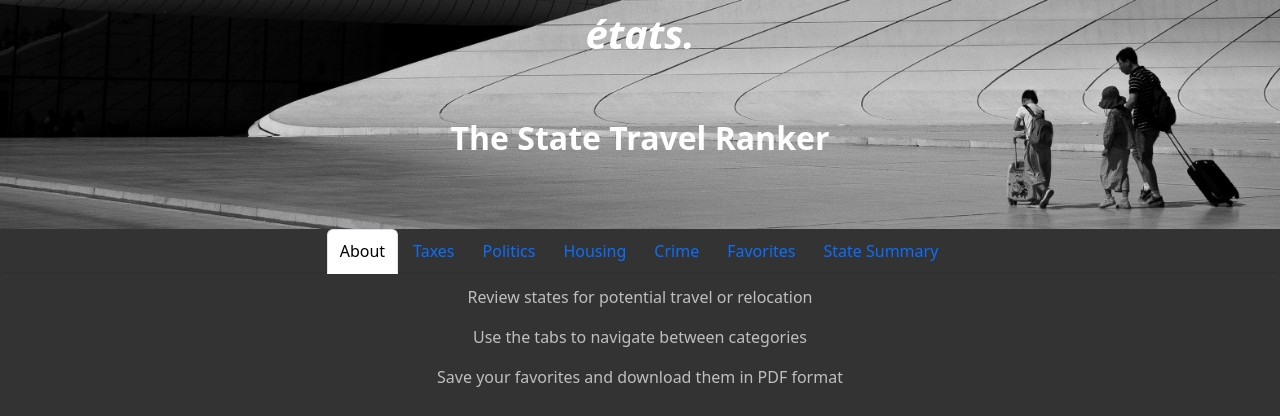
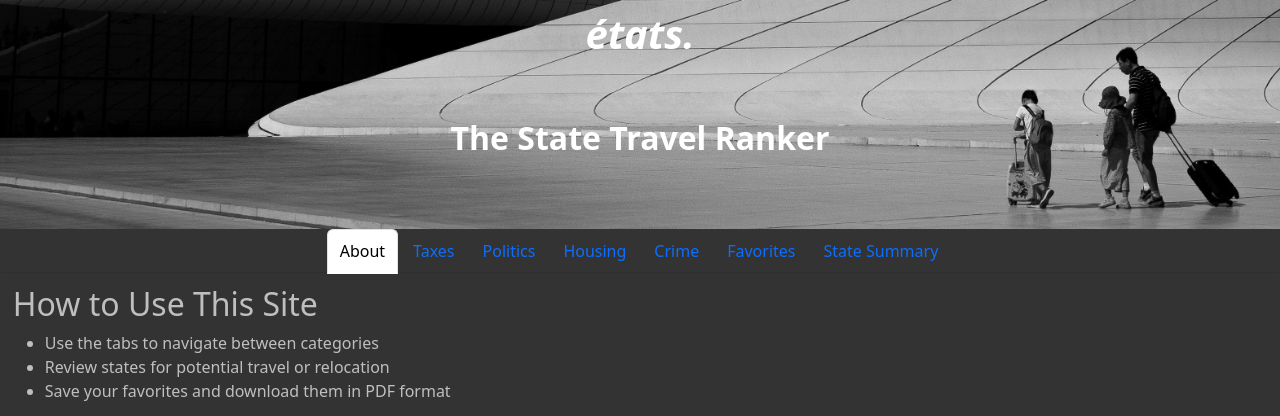
Before and after one commit to josh-on-github/etats, a Django app: page /etats/ in a window 1280 px wide. Shown: the top 416 px of the page. Run offline with Django 4.2, Linux system fonts and the light colour scheme; data comes from the database, SQL or seed files in the repository; data that the repository does not hold is empty; some libraries are stand-ins or nearby versions.

Commit message:
added a how-to image and created a new list for site use instructions

```diff
--- a/capstone/etats/static/etats/styles.css
+++ b/capstone/etats/static/etats/styles.css
@@ -105,7 +105,7 @@ body {
 }
 
 
-.taxes-img, .politics-img, .housing-img, .crime-img {
+.taxes-img, .politics-img, .housing-img, .crime-img, .use-img {
     background-size: contain;
     background-repeat: no-repeat;
     height: 40vh;
@@ -113,7 +113,7 @@ body {
     display: flex;
 }
 
-.taxes-list, .politics-list, .housing-list, .crime-list {
+.taxes-list, .politics-list, .housing-list, .crime-list, .use-list {
     width: 50%;
     text-align: left;
 }
--- a/capstone/etats/templates/etats/index.html
+++ b/capstone/etats/templates/etats/index.html
@@ -51,9 +51,15 @@
   {% block instructions %}
   <div class="categories">
     <div class="site-use">
-      <p>Review states for potential travel or relocation</p>
-      <p>Use the tabs to navigate between categories</p>
-      <p>Save your favorites and download them in PDF format</p>
+      <div class="use-list">
+      <h2>How to Use This Site</h2>
+        <ul>
+          <li>Use the tabs to navigate between categories</li>
+          <li>Review states for potential travel or relocation</li>
+          <li>Save your favorites and download them in PDF format</li>
+        </ul>
+      </div>
+      <img class="use-img" src="{% static 'etats/you_are_here.jpg' %}" alt="You are here in neon lights">
     </div>
     <div class="taxes">
       <img class="taxes-img" src="{% static 'etats/tax_burden.jpg' %}" alt="Man hanging from cliff with ball and chain labelled tax">
```
Also changed, not shown: capstone/etats/static/etats/you_are_here.jpeg (added).
